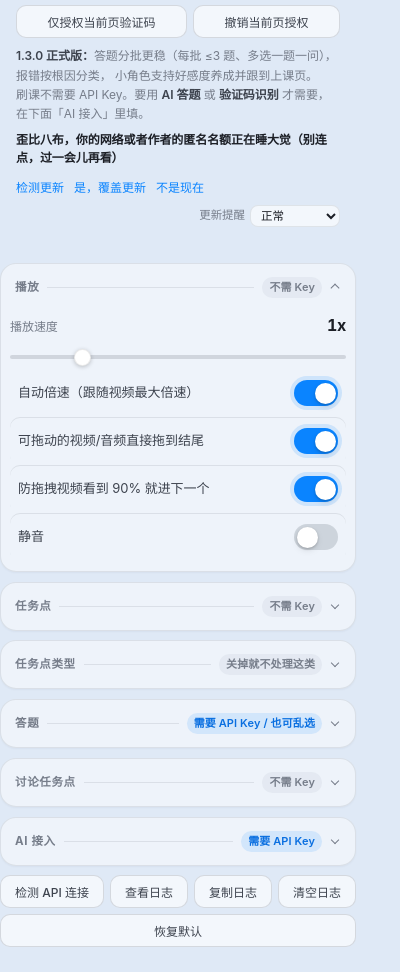
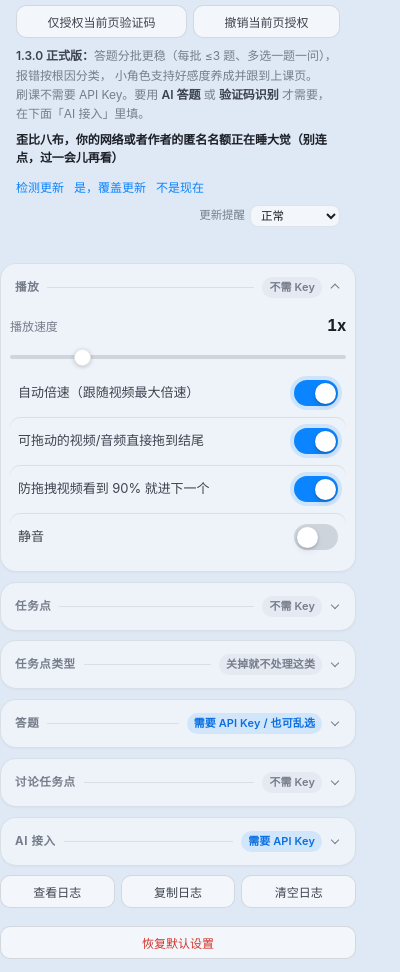
Before and after one commit to TYT0807/Omitone, a browser extension: page popup/popup.html in a window 400 px wide. Shown: the part 128-1100 px from the top of the page. Drawn offline with Linux system fonts and the light colour scheme; no server answers.

Commit message:
底部按钮归组检测连接入AI分组恢复默认压底

```diff
--- a/popup/popup.html
+++ b/popup/popup.html
@@ -127,6 +127,9 @@ html[data-ui="fancy"] .brand{ padding-right:110px; }
 .btn.secondary:hover{ filter:none; background:var(--hover); color:var(--fg); }
 
 .minor{ display:flex; flex-wrap:wrap; gap:6px; margin-top:8px; }
+/* 恢复默认（清空全部设置）：整行一个按钮压底，红字提示这是破坏性动作 */
+.minor-reset{ margin-top:10px; }
+.minor-reset #reset{ width:100%; color:var(--error); }
 /* API 连接状态行：只在有失败记录时出现，展示分类后的人话（与日志/页面面板同一文案源） */
 .api-conn-state{
   margin:8px 2px 0; padding:7px 10px; border-radius:10px; font-size:11.5px; line-height:1.55;
@@ -757,17 +760,21 @@ body.has-bg::after{
       <div class="field">
         <button class="btn" id="saveApi" style="width:100%">保存 API 设置</button>
       </div>
+      <div class="field">
+        <!-- 检测 API 连接放进「AI 接入」分组：它测的就是上面填的这把钥匙，
+             结果行也跟着走（原先混在日志按钮排里，归组是错的） -->
+        <button class="btn" id="testApi" style="width:100%">检测 API 连接</button>
+        <p class="api-conn-state" id="apiConnState" hidden></p>
+      </div>
     </div>
   </details>
 
   <div class="minor">
-    <button id="testApi">检测 API 连接</button>
     <button id="toggleLogs" aria-controls="logPanel" aria-expanded="false">查看日志</button>
     <button id="copyLogs">复制日志</button>
     <button id="clearLogs">清空日志</button>
-    <button id="reset">恢复默认</button>
   </div>
-  <p class="api-conn-state" id="apiConnState" hidden></p>
+
   <div class="minor">
     <button id="btnExpand">展开逗玩</button>
     <button id="btnBg">换背景</button>
@@ -777,6 +784,11 @@ body.has-bg::after{
   </div>
 
   <div class="log-panel" id="logPanel"></div>
+
+  <!-- 恢复默认是清空全部设置的动作，单独成行放最底部（与「恢复默认背景」区分开） -->
+  <div class="minor minor-reset">
+    <button id="reset">恢复默认设置</button>
+  </div>
 
   <div class="toast" id="toast"></div>
 </div>
```
Also changed, not shown: CHANGELOG.md.
